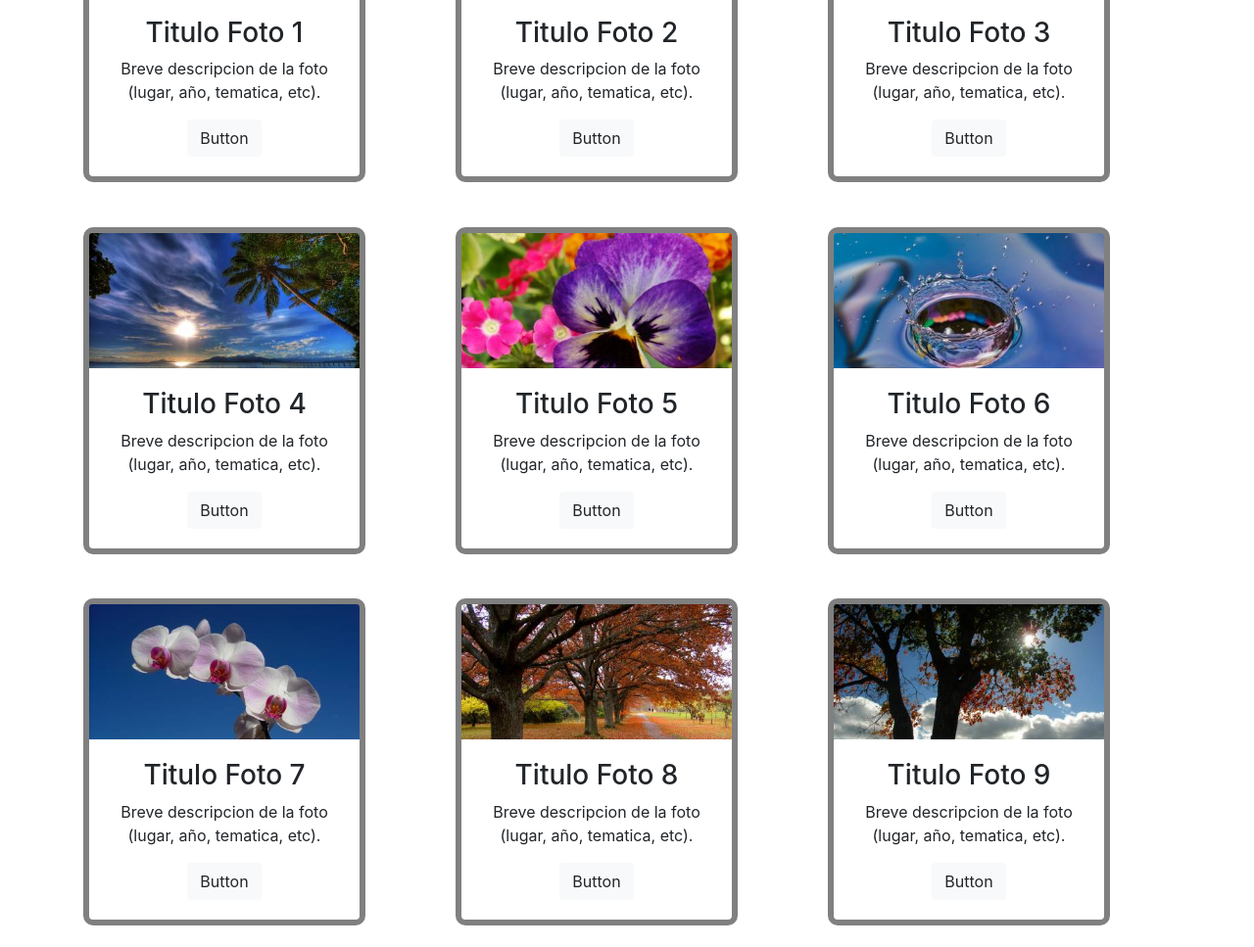
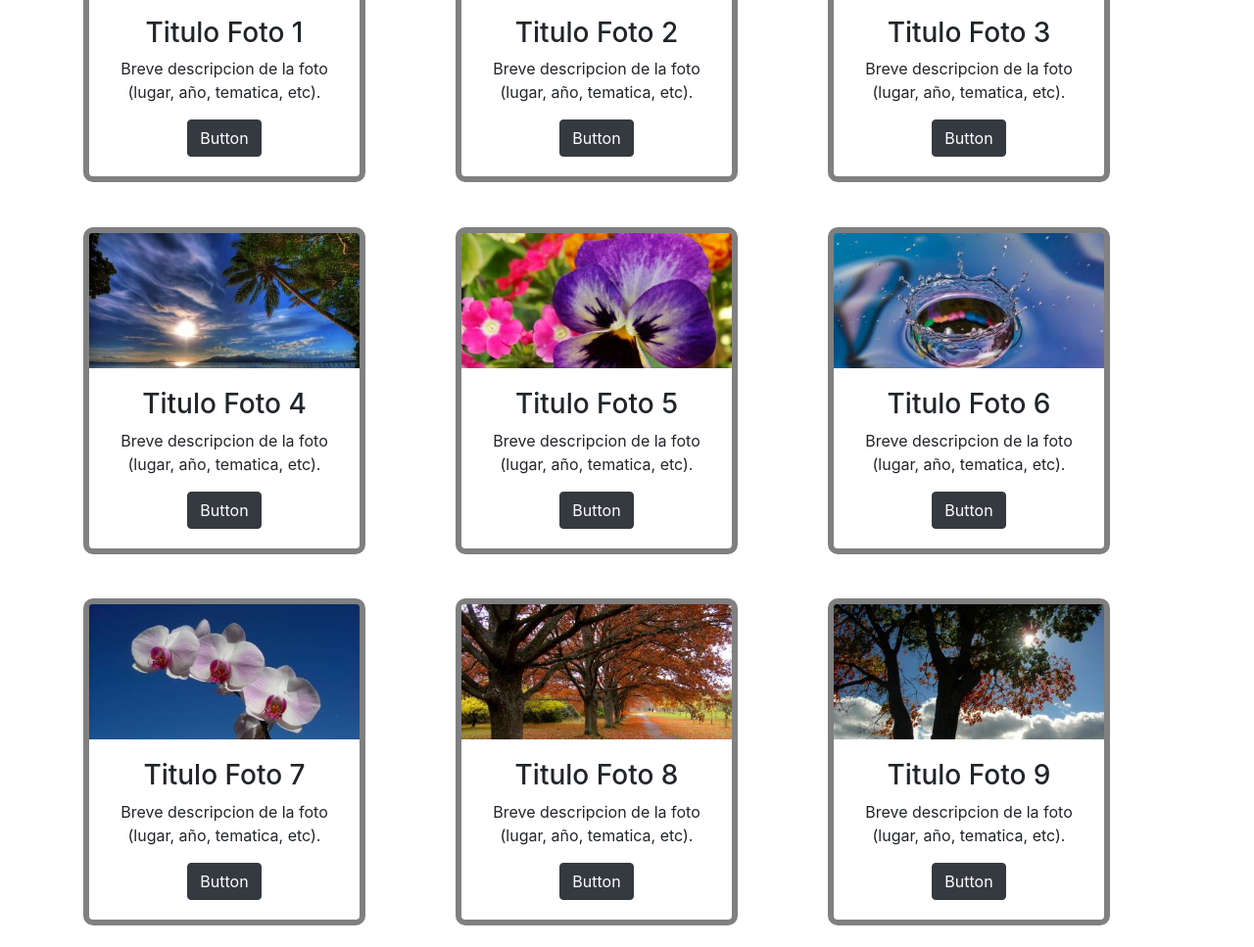
Before and after one commit to gorylactics/galeria, a plain HTML site: page index.html in a window 1280 px wide. Shown: the part 568-1535 px from the top of the page at 98% size. Drawn offline with nearby package versions, Linux system fonts and the light colour scheme.

Commit message:
cambio color botones

```diff
--- a/index.html
+++ b/index.html
@@ -35,7 +35,7 @@
 	cillum dolore eu fugiat nulla pariatur. Excepteur sint occaecat cupidatat non
 	proident, sunt in culpa qui officia deserunt mollit anim id est laborum.</p>
 
-	<button type="button" class="btn btn-light">Contactame</button>
+	<button type="button" class="btn btn-dark">Contactame</button>
 
 </div>
 
@@ -47,7 +47,7 @@
   						<h3>Titulo Foto 1</h3>
     				<p class="card-text">Breve descripcion de la foto (lugar, año, tematica, etc).
     			</p>
-    			<button type="button" class="btn btn-light">Button</button>
+    			<button type="button" class="btn btn-dark">Button</button>
   			</div>
 		</div>
 	</div>
@@ -57,7 +57,7 @@
   						<h3>Titulo Foto 2</h3>
     				<p class="card-text">Breve descripcion de la foto (lugar, año, tematica, etc).
     			</p>
-    			<button type="button" class="btn btn-light">Button</button>
+    			<button type="button" class="btn btn-dark">Button</button>
   			</div>
 		</div>
 	</div>
@@ -67,7 +67,7 @@
   						<h3>Titulo Foto 3</h3>
     				<p class="card-text">Breve descripcion de la foto (lugar, año, tematica, etc).
     			</p>
-    			<button type="button" class="btn btn-light">Button</button>
+    			<button type="button" class="btn btn-dark">Button</button>
   			</div>
 		</div>
 	</div>
@@ -77,7 +77,7 @@
   						<h3>Titulo Foto 4</h3>
     				<p class="card-text">Breve descripcion de la foto (lugar, año, tematica, etc).
     			</p>
-    			<button type="button" class="btn btn-light">Button</button>
+    			<button type="button" class="btn btn-dark">Button</button>
   			</div>
 		</div>
 	</div>
@@ -87,7 +87,7 @@
   						<h3>Titulo Foto 5</h3>
     				<p class="card-text">Breve descripcion de la foto (lugar, año, tematica, etc).
     			</p>
-    			<button type="button" class="btn btn-light">Button</button>
+    			<button type="button" class="btn btn-dark">Button</button>
   			</div>
 		</div>
 	</div>
@@ -97,7 +97,7 @@
   						<h3>Titulo Foto 6</h3>
     				<p class="card-text">Breve descripcion de la foto (lugar, año, tematica, etc).
     			</p>
-    			<button type="button" class="btn btn-light">Button</button>
+    			<button type="button" class="btn btn-dark">Button</button>
   			</div>
 		</div>
 	</div>
@@ -107,7 +107,7 @@
   						<h3>Titulo Foto 7</h3>
     				<p class="card-text">Breve descripcion de la foto (lugar, año, tematica, etc).
     			</p>
-    			<button type="button" class="btn btn-light">Button</button>
+    			<button type="button" class="btn btn-dark">Button</button>
   			</div>
 		</div>
 	</div>
@@ -117,7 +117,7 @@
   						<h3>Titulo Foto 8</h3>
     				<p class="card-text">Breve descripcion de la foto (lugar, año, tematica, etc).
     			</p>
-    			<button type="button" class="btn btn-light">Button</button>
+    			<button type="button" class="btn btn-dark">Button</button>
   			</div>
 		</div>
 	</div>
@@ -127,7 +127,7 @@
   						<h3>Titulo Foto 9</h3>
     				<p class="card-text">Breve descripcion de la foto (lugar, año, tematica, etc).
     			</p>
-    			<button type="button" class="btn btn-light">Button</button>
+    			<button type="button" class="btn btn-dark">Button</button>
   			</div>
 		</div>
 	</div>
```
